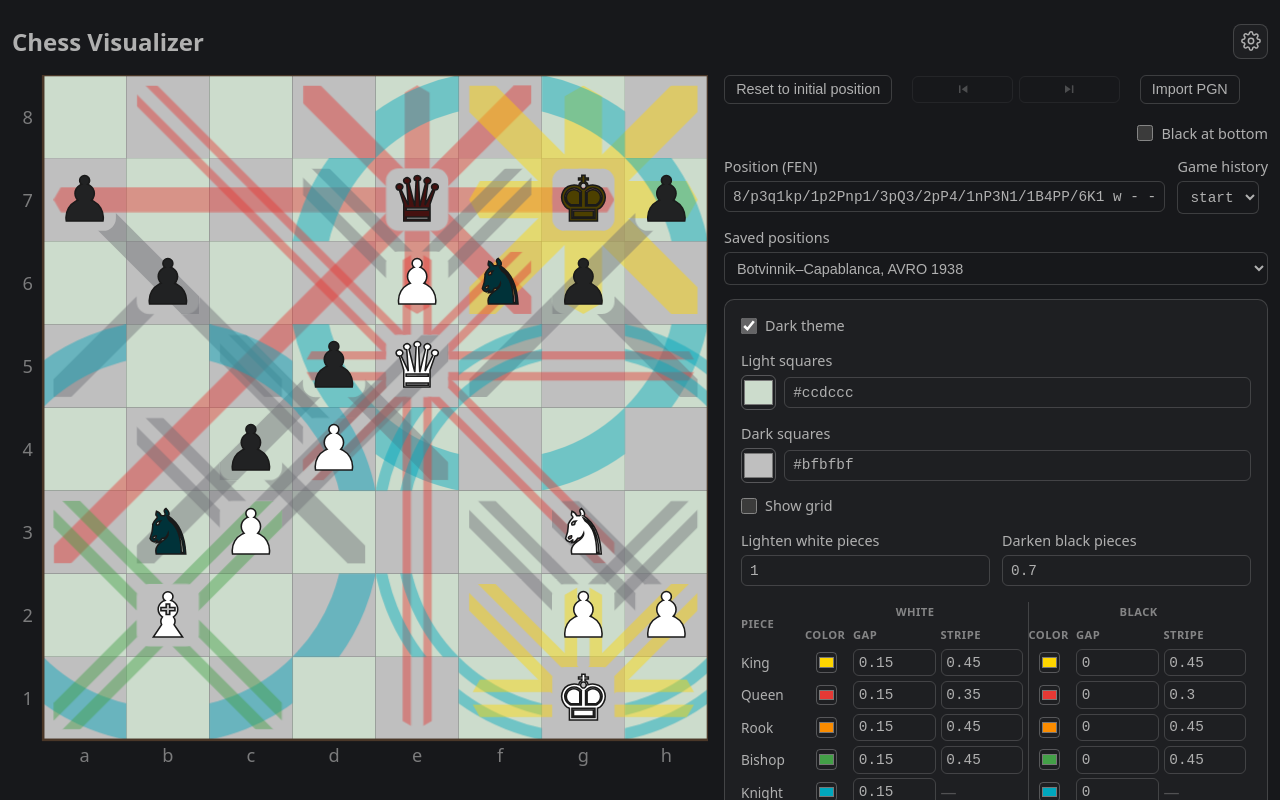
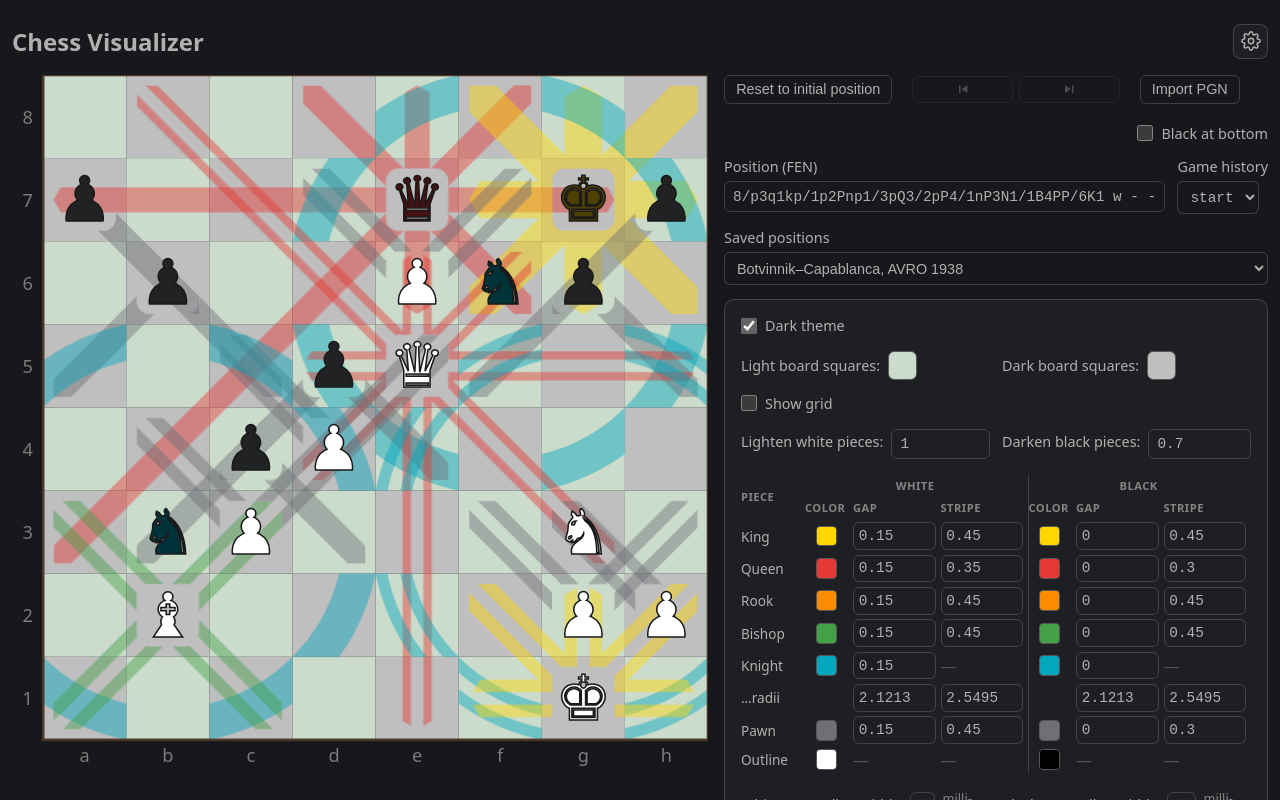
Before and after one commit to ivan-veselovsky/chess-visualizer, a React (Vite) app: page / in a window 1280 px wide. Both pictures are taken after a click on the button 1250 px from the left and 41 px from the top of the page. Shown: the top 800 px of the page. Built offline with nearby package versions, Linux system fonts and the light colour scheme.

Commit message:
Options compacted, reordered and simplified.

```diff
--- a/src/app/ColorField.tsx
+++ b/src/app/ColorField.tsx
@@ -1,6 +1,3 @@
-import { useEffect, useState } from "react";
-import { normalizeHexColor } from "./options";
-
 interface ColorFieldProps {
   id: string;
   label: string;
@@ -9,8 +6,9 @@ interface ColorFieldProps {
 }
 
 /**
- * A colour option: a native swatch picker plus a HEX text field. The text field
- * keeps the raw input while the user types and only reports valid colours up.
+ * A colour option: a labelled well, and nothing else. The browser's own picker
+ * shows and accepts a hex value, so a text field beside it only repeated what
+ * the well already opens onto.
  */
 export default function ColorField({
   id,
@@ -18,45 +16,15 @@ export default function ColorField({
   value,
   onChange,
 }: ColorFieldProps) {
-  const [text, setText] = useState(value);
-
-  // Follow the value when it changes elsewhere (swatch picker, reset button).
-  useEffect(() => setText(value), [value]);
-
-  const isValid = normalizeHexColor(text) !== null;
-
-  function handleTextChange(next: string) {
-    setText(next);
-    const normalized = normalizeHexColor(next);
-    if (normalized !== null) {
-      onChange(normalized);
-    }
-  }
-
   return (
     <div className="color-field">
-      <label htmlFor={`${id}-hex`}>{label}</label>
-      <div className="color-field-inputs">
+      <label htmlFor={id}>{label}</label>
       <input
         id={id}
         type="color"
         value={value}
-          aria-label={`${label} swatch`}
         onChange={(event) => onChange(event.target.value.toLowerCase())}
       />
-        <input
-          id={`${id}-hex`}
-          type="text"
-          className={isValid ? "hex-input" : "hex-input hex-input-invalid"}
-          value={text}
-          spellCheck={false}
-          autoComplete="off"
-          placeholder="#rrggbb"
-          aria-invalid={!isValid}
-          onChange={(event) => handleTextChange(event.target.value)}
-          onBlur={() => setText(value)}
-        />
-      </div>
     </div>
   );
 }
--- a/src/app/NumberField.tsx
+++ b/src/app/NumberField.tsx
@@ -13,6 +13,8 @@ interface NumberFieldProps {
   max?: number;
   /** Explanation shown on hover, rather than as standing text. */
   hint?: string;
+  /** Put the label and the input on one line instead of stacking them. */
+  inline?: boolean;
   onChange: (value: number) => void;
 }
 
@@ -26,10 +28,14 @@ export default function NumberField({
   allowZero,
   max,
   hint,
+  inline = false,
   onChange,
 }: NumberFieldProps) {
   return (
-    <div className="number-field" title={hint}>
+    <div
+      className={inline ? "number-field field-inline" : "number-field"}
+      title={hint}
+    >
       <label htmlFor={id}>{label}</label>
       <div className="number-field-inputs">
         <NumberInput
--- a/src/app/OptionsPanel.tsx
+++ b/src/app/OptionsPanel.tsx
@@ -80,18 +80,20 @@ export default function OptionsPanel({
       </section>
 
       <section className="options-group">
+        <div className="field-row">
           <ColorField
             id="light-square"
-          label="Light squares"
+            label="Light board squares"
             value={options.boardColors.lightSquare}
             onChange={(lightSquare) => updateBoardColors({ lightSquare })}
           />
           <ColorField
             id="dark-square"
-          label="Dark squares"
+            label="Dark board squares"
             value={options.boardColors.darkSquare}
             onChange={(darkSquare) => updateBoardColors({ darkSquare })}
           />
+        </div>
         <ToggleField
           id="show-grid"
           label="Show grid"
@@ -104,6 +106,7 @@ export default function OptionsPanel({
         <div className="field-row">
           <NumberField
             id="piece-lighten"
+            inline
             hint="How far each side is pulled from its attack colour: 0 keeps the colour exactly, 1 bleaches it to white or black."
             label="Lighten white pieces"
             value={options.pieceTint.lightenWhite}
@@ -114,6 +117,7 @@ export default function OptionsPanel({
           />
           <NumberField
             id="piece-darken"
+            inline
             hint="How far each side is pulled from its attack colour: 0 keeps the colour exactly, 1 bleaches it to white or black."
             label="Darken black pieces"
             value={options.pieceTint.darkenBlack}
@@ -130,7 +134,35 @@ export default function OptionsPanel({
       <section className="options-group">
         <div className="field-row">
           <NumberField
+            id="white-outline-width"
+            inline
+            hint="Traced around each side's marks, which otherwise share a colour."
+            label="White ray outline width"
+            suffix="milli-squares"
+            value={options.attacks.outlineWidths.white}
+            step={1}
+            allowZero
+            onChange={(white) => updateOutlines({ white })}
+          />
+          <NumberField
+            id="black-outline-width"
+            inline
+            hint="Traced around each side's marks, which otherwise share a colour."
+            label="Black ray outline width"
+            suffix="milli-squares"
+            value={options.attacks.outlineWidths.black}
+            step={1}
+            allowZero
+            onChange={(black) => updateOutlines({ black })}
+          />
+        </div>
+      </section>
+
+      <section className="options-group">
+        <div className="field-row">
+          <NumberField
             id="white-ray-opacity"
+            inline
             label="White attack ray opacity"
             value={options.attacks.rayOpacity.white}
             step={0.05}
@@ -140,6 +172,7 @@ export default function OptionsPanel({
           />
           <NumberField
             id="black-ray-opacity"
+            inline
             label="Black attack ray opacity"
             value={options.attacks.rayOpacity.black}
             step={0.05}
@@ -150,6 +183,7 @@ export default function OptionsPanel({
         </div>
         <NumberField
           id="decay-per-blocker"
+          inline
           label="X-ray decay factor"
           suffix="× (0 = no x-ray)"
           value={options.attacks.xRayDecayFactor}
@@ -166,33 +200,12 @@ export default function OptionsPanel({
         />
       </section>
 
-      <section className="options-group">
-        <NumberField
-          id="white-outline-width"
-            hint="Traced around each side's marks, which otherwise share a colour."
-          label="White ray outline width"
-          suffix="milli-squares"
-          value={options.attacks.outlineWidths.white}
-          step={1}
-          allowZero
-          onChange={(white) => updateOutlines({ white })}
-        />
-        <NumberField
-          id="black-outline-width"
-            hint="Traced around each side's marks, which otherwise share a colour."
-          label="Black ray outline width"
-          suffix="milli-squares"
-          value={options.attacks.outlineWidths.black}
-          step={1}
-          allowZero
-          onChange={(black) => updateOutlines({ black })}
-        />
-      </section>
 
 
       <section className="options-group">
         <NumberField
           id="ray-inner-square"
+          inline
           label="Inner square side"
           suffix="squares"
           value={options.attacks.rayInnerSquare}
@@ -201,6 +214,7 @@ export default function OptionsPanel({
         />
         <NumberField
           id="ray-start-corner-radius"
+          inline
           label="Inner square corner rounding"
           suffix="squares"
           value={options.attacks.rayInnerSquareCornerRadius}
@@ -233,7 +247,7 @@ export default function OptionsPanel({
         </button>
         <button
           type="button"
-          className="reset-button"
+          className="reset-button options-footer-end"
           onClick={() => {
             setImportError(null);
             onChange(defaults);
--- a/src/app/options.ts
+++ b/src/app/options.ts
@@ -62,28 +62,6 @@ export interface Options {
   attacks: AttackOptions;
 }
 
-const SHORT_HEX = /^#[0-9a-f]{3}$/i;
-const FULL_HEX = /^#[0-9a-f]{6}$/i;
-
-/**
- * Accepts "#rgb", "#rrggbb" or the same without the leading "#" and returns the
- * canonical "#rrggbb" form. Returns null when the input is not a valid colour.
- */
-export function normalizeHexColor(input: string): string | null {
-  const candidate = input.trim().startsWith("#")
-    ? input.trim()
-    : `#${input.trim()}`;
-
-  if (FULL_HEX.test(candidate)) {
-    return candidate.toLowerCase();
-  }
-  if (SHORT_HEX.test(candidate)) {
-    const [r, g, b] = candidate.slice(1);
-    return `#${r}${r}${g}${g}${b}${b}`.toLowerCase();
-  }
-  return null;
-}
-
 /**
  * Parses a number, or null when the input is not usable. Zero is rejected
  * unless `allowZero` is set — a zero radius is degenerate, but a zero inner
--- a/src/styles.css
+++ b/src/styles.css
@@ -539,25 +539,77 @@ body {
   margin-top: 1rem;
 }
 
+/*
+  Label and controls on one line rather than stacked, which halves the height a
+  setting takes. Shared by any field that opts into it; the colour fields below
+  are the same arrangement with a fixed label column, so their wells line up.
+*/
+.field-inline {
+  display: flex;
+  align-items: center;
+  gap: 0.5rem;
+  margin-bottom: 0.5rem;
+}
+
+.field-inline > label {
+  flex: 0 1 auto;
+  font-size: 0.9rem;
+}
+
+/* The colon belongs to the layout, not to the label each caller passes in. */
+.field-inline > label::after,
+.color-field > label::after {
+  content: ":";
+}
+
+.field-inline > .number-field-inputs {
+  flex: 1 1 0;
+  min-width: 0;
+}
+
 .color-field {
-  margin-bottom: 0.85rem;
+  display: flex;
+  align-items: center;
+  gap: 0.5rem;
+  margin-bottom: 0.5rem;
 }
 
 .color-field > label {
-  display: block;
-  margin-bottom: 0.3rem;
+  flex: 0 0 auto;
+  min-width: 7rem;
   font-size: 0.9rem;
 }
 
-.color-field-inputs {
-  display: flex;
-  align-items: center;
-  gap: 0.5rem;
+
+/*
+  A colour input is a wrapper around a swatch the browser draws itself, and each
+  engine pads and borders that swatch differently — which is why the same well
+  looks unlike itself across Chrome and Firefox. Stripping the native chrome and
+  addressing the swatch through each engine's pseudo-element makes it fill the
+  box we drew. The picker that opens on click stays the browser's own.
+*/
+input[type="color"] {
+  appearance: none;
+  padding: 0;
+  overflow: hidden;
 }
 
-.color-field-inputs input[type="color"] {
-  width: 2.2rem;
-  height: 2.2rem;
+input[type="color"]::-webkit-color-swatch-wrapper {
+  padding: 0;
+}
+
+input[type="color"]::-webkit-color-swatch {
+  border: none;
+}
+
+input[type="color"]::-moz-color-swatch {
+  border: none;
+}
+
+.color-field input[type="color"] {
+  flex: 0 0 auto;
+  width: 1.8rem;
+  height: 1.8rem;
   padding: 0;
   background: none;
   border: 1px solid var(--panel-border);
@@ -565,22 +617,7 @@ body {
   cursor: pointer;
 }
 
-.hex-input {
-  flex: 1 1 auto;
-  min-width: 0;
-  padding: 0.4rem 0.5rem;
-  font-family: ui-monospace, monospace;
-  font-size: 0.9rem;
-  color: inherit;
-  background: none;
-  border: 1px solid var(--panel-border);
-  border-radius: 6px;
-}
 
-.hex-input-invalid {
-  border-color: var(--invalid);
-  color: var(--invalid);
-}
 
 
 .options-footer {
@@ -588,6 +625,15 @@ body {
   display: flex;
   flex-wrap: wrap;
   gap: 0.5rem;
+}
+
+/*
+  Pushed to the far edge, away from the two settings-file buttons. An auto
+  margin rather than space-between, which would spread all three across the row,
+  and rather than :last-child, which is the error message when there is one.
+*/
+.options-footer-end {
+  margin-left: auto;
 }
 
 .import-error {
@@ -713,7 +759,8 @@ body {
   margin-bottom: 0.85rem;
 }
 
-.field-row > .number-field {
+.field-row > .number-field,
+.field-row > .color-field {
   flex: 1 1 0;
   min-width: 0;
   margin-bottom: 0;
```
Lines whose indentation alone changed are shown as unchanged.
